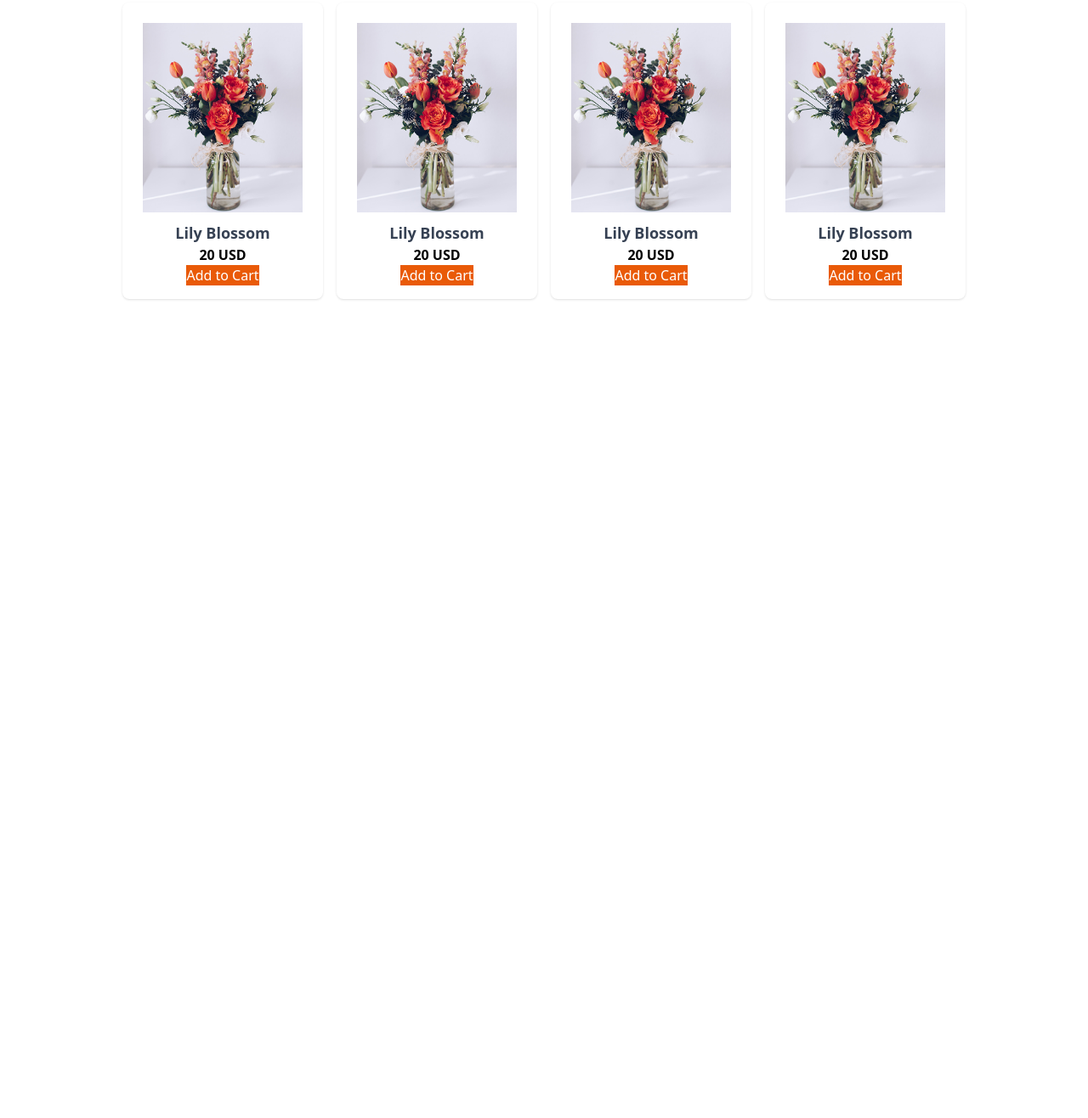
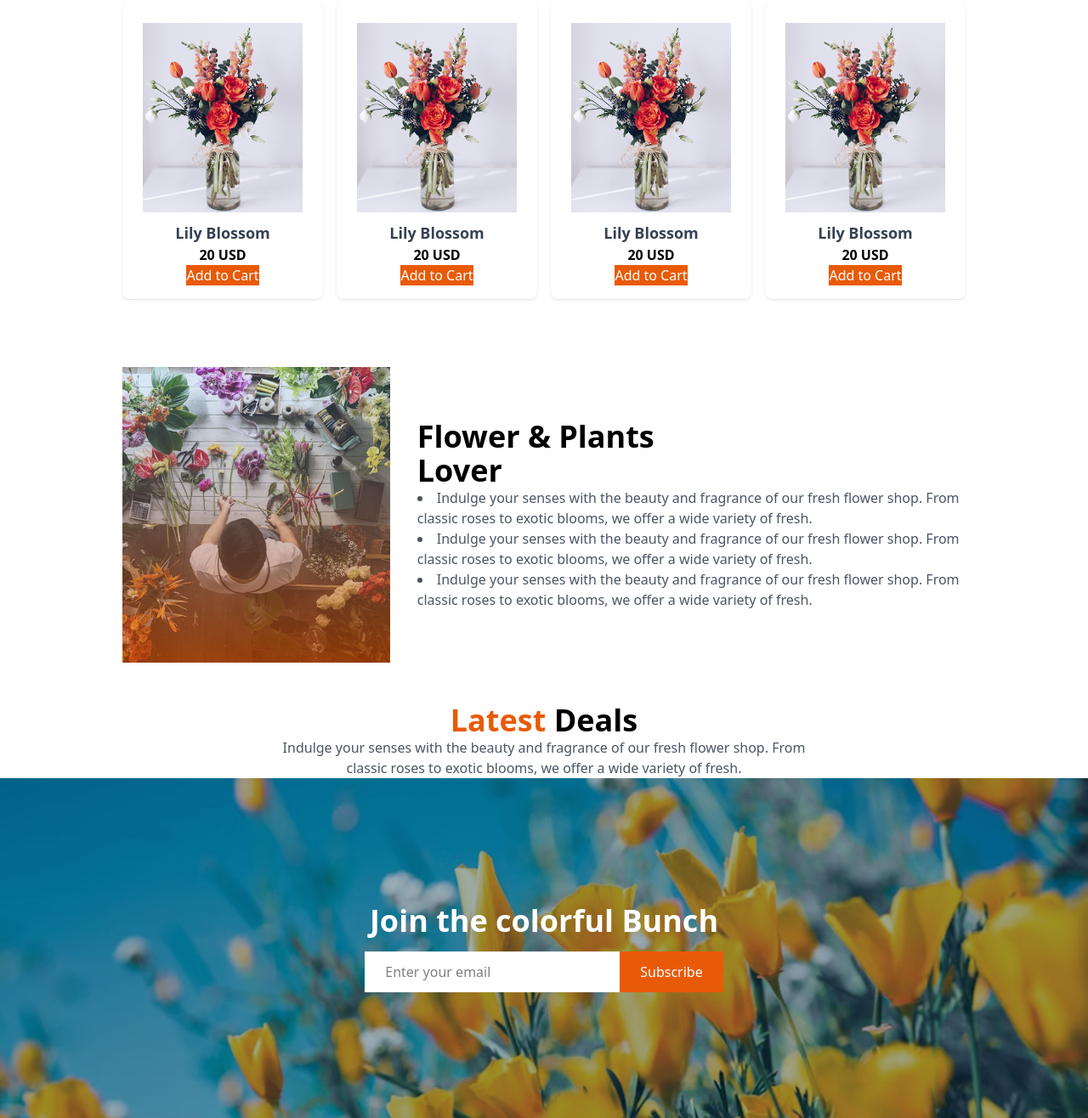
Before and after one commit to Tanzeem74/Flower-Responsibe, a plain HTML site: page index.html in a window 1280 px wide. Shown: the part 861-2177 px from the top of the page at 85% size. Before the commit the page ends 1245 px from the top, so only its background shows below. Drawn offline with nearby package versions, Linux system fonts and the light colour scheme.

Commit message:
added join section

```diff
--- a/index.html
+++ b/index.html
@@ -98,6 +98,45 @@
                 </div>
             </div>
         </section>
+        <section class="max-w-5xl mx-auto px-4 py-12">
+            <div class="flex flex-col md:flex-row items-center gap-8">
+                <div>
+                    <img src="assets/flower-store.png" alt="Plant Lover" />
+                </div>
+                <div>
+                    <h2 class="text-4xl font-bold">Flower & Plants <br>Lover</h2>
+                    <ul class="list-disc list-inside text-gray-600">
+                        <li>Indulge your senses with the beauty and fragrance of our fresh flower shop. From classic
+                            roses to exotic blooms, we offer a wide variety of fresh.</li>
+                        <li>Indulge your senses with the beauty and fragrance of our fresh flower shop. From classic
+                            roses to exotic blooms, we offer a wide variety of fresh.</li>
+                        <li>Indulge your senses with the beauty and fragrance of our fresh flower shop. From classic
+                            roses to exotic blooms, we offer a wide variety of fresh.</li>
+                    </ul>
+                </div>
+
+            </div>
+        </section>
+        <section>
+            <div class="text-center">
+                <h2 class="text-4xl font-bold"><span class="text-[#E95A08]">Latest</span> Deals</h2>
+                <p class="text-gray-600">Indulge your senses with the beauty and fragrance of our fresh flower shop.
+                    From <br>classic roses to exotic blooms, we offer a wide variety of fresh.</p>
+            </div>
+        </section>
+        <section
+            class="bg-[url('assets/news-letter-bg.png')] bg-cover bg-center bg-no-repeat h-[400px] flex items-center justify-center px-4">
+            <div class="text-center text-white">
+                <h2 class="text-4xl font-bold mb-4">Join the colorful Bunch</h2>
+                <form class="flex flex-row items-center justify-center">
+                    <input type="email" placeholder="Enter your email"
+                        class="bg-white text-black px-6 py-3 w-[300px]" />
+                    <button class="bg-[#E95A08] hover:bg-orange-700 text-white px-6 py-3">
+                        Subscribe
+                    </button>
+                </form>
+            </div>
+        </section>
     </main>
 </body>
 
```
Lines whose indentation alone changed are shown as unchanged.
